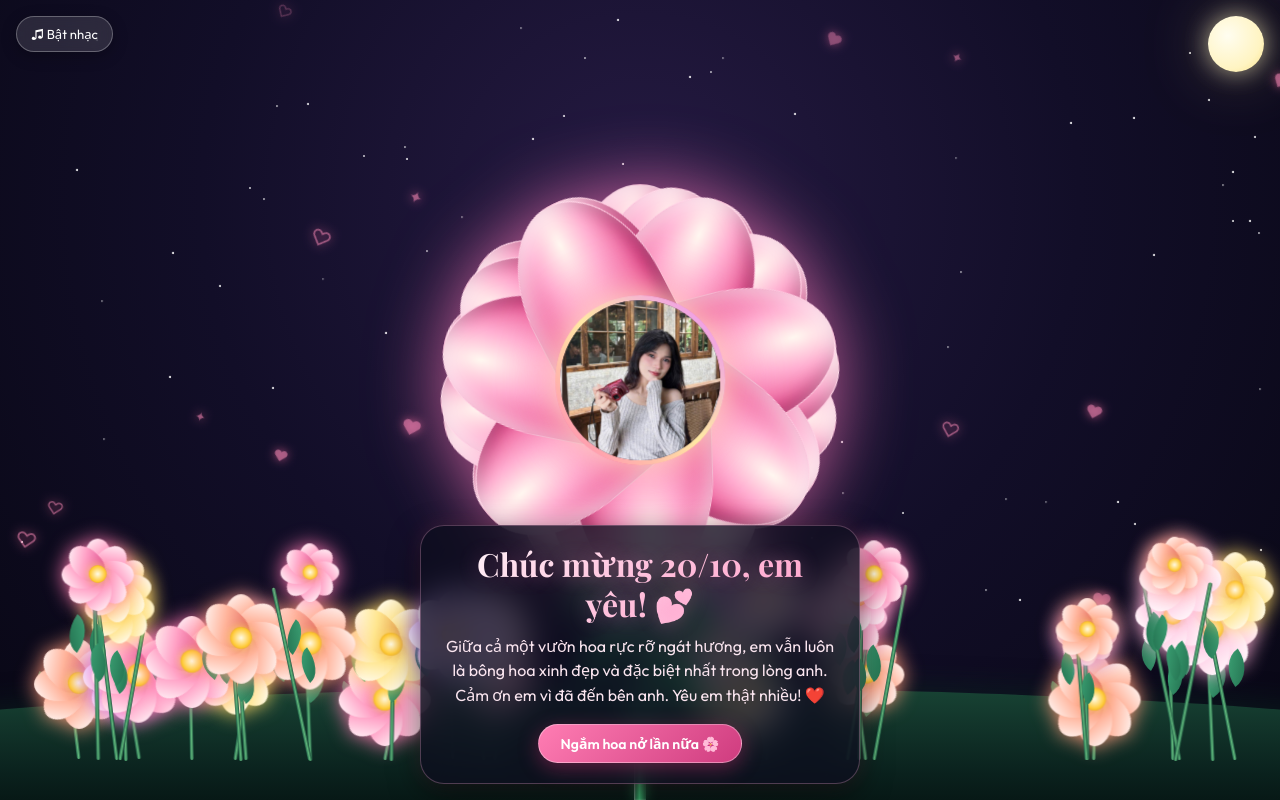
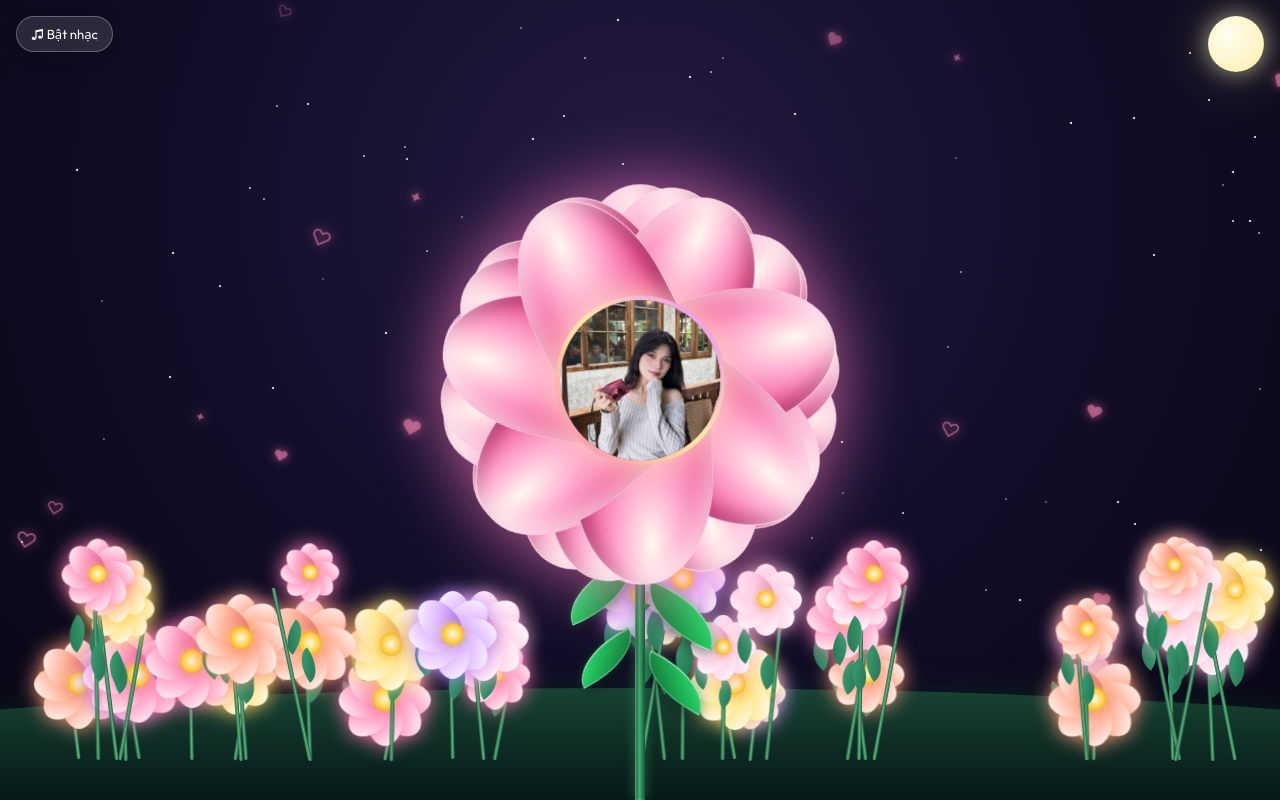
Before and after one commit to pham-hoai-lam/mylover, a plain HTML site: page index.html in a window 1280 px wide. Both pictures are taken after a click on the button "Mở món quà 💗". Drawn offline with nearby package versions, Linux system fonts and the light colour scheme; a web font is replaced by a local one.

Commit message:
feat: delay greeting popup to 3.8s and refine rosebud growth shape & circular photo framing

```diff
--- a/index.html
+++ b/index.html
@@ -22,6 +22,7 @@
       --night-deep: #080714;
       --font-body: 'Outfit', system-ui, -apple-system, sans-serif;
       --font-serif: 'Playfair Display', Georgia, serif;
+      --flower-size: clamp(190px, 52vmin, 255px);
     }
 
     * {
@@ -125,7 +126,7 @@
       height: var(--height);
       transform: translateX(-50%) scale(0);
       transform-origin: bottom center;
-      animation: grow 0.65s cubic-bezier(.17, .7, .2, 1) forwards;
+      animation: grow 0.75s cubic-bezier(.17, .7, .2, 1) forwards;
       animation-delay: var(--delay);
     }
 
@@ -178,8 +179,8 @@
       background: linear-gradient(145deg, #ffffff, var(--petal) 48%, var(--deep));
       transform-origin: 50% 90%;
       transform: translate(-50%, -88%) rotate(var(--rot)) scale(0.05);
-      animation: open 0.6s cubic-bezier(.18, .75, .2, 1.2) forwards;
-      animation-delay: calc(var(--delay) + 0.22s);
+      animation: open 0.65s cubic-bezier(.18, .75, .2, 1.2) forwards;
+      animation-delay: calc(var(--delay) + 0.25s);
     }
 
     .center {
@@ -192,8 +193,8 @@
       border-radius: 50%;
       background: radial-gradient(circle, #fffbe6, #ffca36 60%, #c48216);
       box-shadow: 0 0 8px rgba(255, 218, 90, 0.85);
-      animation: centerIn 0.28s cubic-bezier(.2, .9, .3, 1.2) forwards;
-      animation-delay: calc(var(--delay) + 0.4s);
+      animation: centerIn 0.3s cubic-bezier(.2, .9, .3, 1.2) forwards;
+      animation-delay: calc(var(--delay) + 0.45s);
     }
 
     /* Action Toolbar (Music) */
@@ -244,7 +245,7 @@
       backdrop-filter: blur(8px);
       -webkit-backdrop-filter: blur(8px);
       z-index: 25;
-      transition: opacity 0.25s ease, visibility 0.25s;
+      transition: opacity 0.35s ease, visibility 0.35s;
     }
 
     .intro.hide {
@@ -317,55 +318,119 @@
     }
 
     /* ==========================================================
-       GRAND PLANT: REAL ORGANIC SPROUTING FROM THE GROUND
+       GRAND PLANT: ELEGANT ORGANIC SPROUTING ARCHITECTURE
        ========================================================== */
     .grand-plant {
       position: fixed;
       bottom: 0;
       left: 50%;
-      transform: translateX(-50%) scale(0);
-      transform-origin: bottom center;
+      transform: translateX(-50%);
       width: clamp(210px, 56vmin, 280px);
-      /* Height allows stem to extend gracefully from ground level */
-      height: calc(100dvh - clamp(140px, 24vh, 190px));
+      height: calc(100dvh - clamp(130px, 22vh, 180px));
       max-height: 520px;
-      display: flex;
-      flex-direction: column;
-      align-items: center;
-      justify-content: flex-start;
+      pointer-events: none;
       z-index: 10;
-      pointer-events: none;
       opacity: 0;
+      visibility: hidden;
+      transition: opacity 0.25s, visibility 0.25s;
     }
 
-    /* Fast, energetic sprout from the soil (no delay!) */
-    .grand-plant.growing {
-      animation: plantSprout 0.6s cubic-bezier(0.18, 0.88, 0.28, 1.02) forwards;
+    .grand-plant.active {
+      opacity: 1;
+      visibility: visible;
     }
 
-    @keyframes plantSprout {
+    /* Grand Stem: Grows from bottom to base of flower without distortion */
+    .grand-stem {
+      position: absolute;
+      bottom: 0;
+      left: 50%;
+      transform: translateX(-50%);
+      width: 10px;
+      height: 0;
+      background: linear-gradient(90deg, #184e34 0%, #3bb16e 45%, #184e34 100%);
+      box-shadow: 0 0 12px rgba(45, 170, 95, 0.5), inset 1px 0 2px rgba(255, 255, 255, 0.4);
+      border-radius: 6px 6px 0 0;
+      z-index: 4;
+    }
+
+    .grand-plant.growing .grand-stem {
+      animation: growStem 1.05s cubic-bezier(0.22, 1, 0.36, 1) forwards;
+    }
+
+    @keyframes growStem {
+      0% { height: 0; }
+      100% { height: calc(100% - var(--flower-size)); }
+    }
+
+    /* Grand Rose Head: Rides directly on top of the growing stem */
+    .grand-rose-head {
+      position: absolute;
+      bottom: 0;
+      left: 50%;
+      transform: translateX(-50%);
+      width: var(--flower-size);
+      aspect-ratio: 1;
+      z-index: 6;
+      transition: none;
+    }
+
+    .grand-plant.growing .grand-rose-head {
+      animation: riseFlowerHead 1.05s cubic-bezier(0.22, 1, 0.36, 1) forwards;
+    }
+
+    @keyframes riseFlowerHead {
       0% {
-        transform: translateX(-50%) scaleY(0.02) scaleX(0.18);
-        opacity: 0;
-      }
-      10% {
-        opacity: 1;
+        bottom: 0;
+        transform: translateX(-50%) scale(0.62);
+        opacity: 0.85;
       }
       100% {
+        bottom: calc(100% - var(--flower-size));
         transform: translateX(-50%) scale(1);
         opacity: 1;
       }
     }
 
-    /* Grand Rose flower head */
+    /* Calyx: Green sepals cupping the base under the rose */
+    .grand-calyx {
+      position: absolute;
+      bottom: -8px;
+      left: 50%;
+      transform: translateX(-50%);
+      width: 80px;
+      height: 35px;
+      z-index: 3; /* Behind .grand-rose */
+      pointer-events: none;
+      display: flex;
+      justify-content: center;
+    }
+
+    .sepal {
+      position: absolute;
+      top: 0;
+      width: 13px;
+      height: 30px;
+      border-radius: 50% 50% 20% 20%;
+      background: linear-gradient(180deg, #4ade80 0%, #15803d 85%);
+      box-shadow: 0 2px 8px rgba(0, 0, 0, 0.4);
+      transform-origin: top center;
+      transition: transform 0.8s cubic-bezier(0.18, 0.88, 0.28, 1);
+    }
+
+    .sepal.s1 { transform: rotate(-65deg) translate(-18px, 0px); }
+    .sepal.s2 { transform: rotate(-32deg) translate(-9px, 0px); }
+    .sepal.s3 { transform: rotate(0deg) translate(0, 2px); }
+    .sepal.s4 { transform: rotate(32deg) translate(9px, 0px); }
+    .sepal.s5 { transform: rotate(65deg) translate(18px, 0px); }
+
+    /* Grand Rose Flower Container */
     .grand-rose {
       position: relative;
-      width: clamp(190px, 52vmin, 260px);
-      aspect-ratio: 1;
-      flex-shrink: 0;
+      width: 100%;
+      height: 100%;
       filter: drop-shadow(0 0 35px rgba(255, 120, 185, 0.75));
-      z-index: 6;
-      transition: none;
+      z-index: 5;
     }
 
     .rose-petals {
@@ -373,6 +438,7 @@
       inset: 0;
     }
 
+    /* PETAL IN CLOSED BUD STATE: Plump, velvety, natural rosebud shape (NO SQUISHING!) */
     .rose-petal {
       position: absolute;
       left: 50%;
@@ -384,29 +450,32 @@
       border: 1px solid rgba(255, 230, 240, 0.75);
       box-shadow: inset 8px 4px 18px rgba(255, 255, 255, 0.6), inset -8px -8px 18px rgba(110, 12, 60, 0.6);
       transform-origin: 50% 92%;
-      /* Pre-bloom: visible tight rose bud riding the stem upwards! */
-      transform: translate(-50%, -90%) rotate(var(--angle)) scale(0.06, 0.22);
+      /* Closed bud: harmonious overlapping spirals */
+      transform: translate(-50%, -90%) rotate(calc(var(--angle) * 0.16)) scale(0.28, 0.58);
       opacity: 0.95;
+      transition: transform 0.4s ease;
     }
 
-    /* Unfurls outward into full 31-petal rose */
+    /* PETAL BLOOMING: Unfurls in lush circular waves */
     .grand-rose.bloomed .rose-petal {
-      animation: roseUnfurl 0.9s cubic-bezier(.17, .85, .15, 1.12) var(--pd) forwards;
+      animation: roseUnfurl 1.15s cubic-bezier(.17, .85, .15, 1.12) var(--pd) forwards;
     }
 
     .rose-petal[style*="--layer:1"] {
       width: 37%;
       height: 57%;
       filter: brightness(1.08);
+      transform: translate(-50%, -90%) rotate(calc(var(--angle) * 0.16)) scale(0.24, 0.50);
     }
 
     .rose-petal[style*="--layer:2"] {
       width: 32%;
       height: 49%;
       filter: brightness(1.15);
+      transform: translate(-50%, -90%) rotate(calc(var(--angle) * 0.16)) scale(0.18, 0.42);
     }
 
-    /* Beloved Portrait nested inside the blooming rose */
+    /* Portrait medallion inside the rose */
     .grand-rose .portrait {
       position: absolute;
       left: 50%;
@@ -415,16 +484,16 @@
       height: 53%;
       transform: translate(-50%, -50%) scale(0);
       opacity: 0;
-      z-index: 5;
+      z-index: 8;
       border-radius: 50%;
       padding: 5px;
       background: linear-gradient(45deg, #ff81b3, #ffeaa3, #ea85ff);
       box-shadow: 0 0 35px rgba(255, 240, 190, 0.8), 0 0 65px rgba(255, 130, 185, 0.7);
+      overflow: hidden;
     }
 
     .grand-rose.bloomed .portrait {
-      /* Portrait blooms early at 0.3s into petal unfurl */
-      animation: portraitBloom 0.6s 0.3s cubic-bezier(.17, .9, .18, 1.15) forwards;
+      animation: portraitBloom 0.7s 0.45s cubic-bezier(.17, .9, .18, 1.15) forwards;
     }
 
     .portrait img {
@@ -436,56 +505,14 @@
       display: block;
     }
 
-    /* Calyx (Đài hoa xanh ôm sau gốc bông hồng) */
-    .grand-calyx {
-      position: absolute;
-      top: 215px;
-      left: 50%;
-      transform: translateX(-50%);
-      width: 80px;
-      height: 35px;
-      z-index: 4;
-      display: flex;
-      justify-content: center;
-      pointer-events: none;
-    }
-
-    .sepal {
-      position: absolute;
-      top: 0;
-      width: 13px;
-      height: 30px;
-      border-radius: 50% 50% 20% 20%;
-      background: linear-gradient(180deg, #38c872 0%, #15803d 85%);
-      box-shadow: 0 2px 6px rgba(0, 0, 0, 0.45);
-      transform-origin: top center;
-    }
-
-    .sepal.s1 { transform: rotate(-65deg) translate(-20px, -4px); }
-    .sepal.s2 { transform: rotate(-32deg) translate(-10px, 0px); }
-    .sepal.s3 { transform: rotate(0deg) translate(0, 2px); }
-    .sepal.s4 { transform: rotate(32deg) translate(10px, 0px); }
-    .sepal.s5 { transform: rotate(65deg) translate(20px, -4px); }
-
-    /* Grand Stem with Botanical Leaves extending to ground */
-    .grand-stem {
-      width: 10px;
-      flex: 1;
-      min-height: 90px;
-      position: relative;
-      margin-top: -10px;
-      border-radius: 6px 6px 0 0;
-      background: linear-gradient(90deg, #184e34 0%, #3bb16e 45%, #184e34 100%);
-      box-shadow: 0 0 12px rgba(45, 170, 95, 0.5), inset 1px 0 2px rgba(255, 255, 255, 0.4);
-      z-index: 3;
-    }
-
-    /* Prominent botanical rose leaves clearly branching left & right */
+    /* Leaves branching out along the stem */
     .grand-leaf {
       position: absolute;
       box-shadow: 0 4px 15px rgba(0, 0, 0, 0.45), 0 0 10px rgba(34, 197, 94, 0.3);
       border: 1px solid rgba(255, 255, 255, 0.4);
       z-index: 5;
+      transform: scale(0);
+      opacity: 0;
     }
 
     .grand-leaf::after {
@@ -496,16 +523,40 @@
       border-radius: inherit;
     }
 
+    /* Unfurl leaves sequentially as stem rises */
+    .grand-plant.growing .grand-leaf.l3 {
+      animation: leafUnfurlLeft 0.55s 0.38s cubic-bezier(0.18, 0.85, 0.3, 1) forwards;
+    }
+    .grand-plant.growing .grand-leaf.l4 {
+      animation: leafUnfurlRight 0.55s 0.52s cubic-bezier(0.18, 0.85, 0.3, 1) forwards;
+    }
+    .grand-plant.growing .grand-leaf.l1 {
+      animation: leafUnfurlLeft 0.55s 0.68s cubic-bezier(0.18, 0.85, 0.3, 1) forwards;
+    }
+    .grand-plant.growing .grand-leaf.l2 {
+      animation: leafUnfurlRight 0.55s 0.82s cubic-bezier(0.18, 0.85, 0.3, 1) forwards;
+    }
+
+    @keyframes leafUnfurlLeft {
+      0% { transform: scale(0) rotate(0deg); opacity: 0; }
+      100% { transform: scale(1) rotate(var(--target-rot, -24deg)); opacity: 1; }
+    }
+
+    @keyframes leafUnfurlRight {
+      0% { transform: scale(0) rotate(0deg); opacity: 0; }
+      100% { transform: scale(1) rotate(var(--target-rot, 24deg)); opacity: 1; }
+    }
+
     /* Left leaves */
     .grand-leaf.l1 {
-      top: 18px;
+      top: 16px;
       right: calc(100% - 2px);
       width: 68px;
       height: 35px;
       border-radius: 100% 0 100% 0;
       background: linear-gradient(135deg, #6ee7b7 0%, #22c55e 35%, #15803d 75%, #0f5128 100%);
       transform-origin: right center;
-      transform: rotate(-22deg);
+      --target-rot: -22deg;
     }
 
     .grand-leaf.l3 {
@@ -516,33 +567,33 @@
       border-radius: 100% 0 100% 0;
       background: linear-gradient(135deg, #6ee7b7 0%, #22c55e 35%, #15803d 75%, #0f5128 100%);
       transform-origin: right center;
-      transform: rotate(-26deg);
+      --target-rot: -26deg;
     }
 
     /* Right leaves */
     .grand-leaf.l2 {
-      top: 40px;
+      top: 38px;
       left: calc(100% - 2px);
       width: 72px;
       height: 36px;
       border-radius: 0 100% 0 100%;
       background: linear-gradient(225deg, #6ee7b7 0%, #22c55e 35%, #15803d 75%, #0f5128 100%);
       transform-origin: left center;
-      transform: rotate(22deg);
+      --target-rot: 22deg;
     }
 
     .grand-leaf.l4 {
-      top: 110px;
+      top: 108px;
       left: calc(100% - 2px);
       width: 60px;
       height: 32px;
       border-radius: 0 100% 0 100%;
       background: linear-gradient(225deg, #6ee7b7 0%, #22c55e 35%, #15803d 75%, #0f5128 100%);
       transform-origin: left center;
-      transform: rotate(26deg);
+      --target-rot: 26deg;
     }
 
-    /* Rose Thorns on the stem */
+    /* Rose Thorns */
     .thorn {
       position: absolute;
       width: 0;
@@ -551,26 +602,26 @@
       border-bottom: 4px solid transparent;
     }
     .thorn.t1 {
-      top: 30px;
+      top: 28px;
       left: -6px;
       border-right: 7px solid #228b4c;
       transform: rotate(20deg);
     }
     .thorn.t2 {
-      top: 65px;
+      top: 62px;
       right: -6px;
       border-left: 7px solid #228b4c;
       transform: rotate(-20deg);
     }
     .thorn.t3 {
-      top: 105px;
+      top: 98px;
       left: -6px;
       border-right: 7px solid #228b4c;
       transform: rotate(20deg);
     }
 
     /* ==========================================================
-       GREETING CARD OVERLAY (Slides in at bottom)
+       GREETING CARD OVERLAY (Slides in with graceful delay)
        ========================================================== */
     .card-overlay {
       position: fixed;
@@ -583,27 +634,35 @@
       padding-bottom: max(16px, env(safe-area-inset-bottom));
       z-index: 20;
       pointer-events: none;
+      visibility: hidden;
+      opacity: 0;
+      transition: visibility 0.6s, opacity 0.6s;
+    }
+
+    .card-overlay.show {
+      visibility: visible;
+      opacity: 1;
     }
 
     .card {
       width: 100%;
       max-width: min(92vw, 410px);
-      background: rgba(14, 13, 30, 0.78);
+      background: rgba(14, 13, 30, 0.82);
       backdrop-filter: blur(16px);
       -webkit-backdrop-filter: blur(16px);
       border: 1px solid rgba(255, 175, 215, 0.28);
       border-radius: 20px;
       padding: 13px 18px 15px;
-      box-shadow: 0 10px 30px rgba(0, 0, 0, 0.55), 0 0 20px rgba(255, 108, 163, 0.15);
+      box-shadow: 0 10px 30px rgba(0, 0, 0, 0.6), 0 0 20px rgba(255, 108, 163, 0.18);
       text-align: center;
       display: flex;
       flex-direction: column;
       align-items: center;
       gap: 6px;
       pointer-events: auto;
-      transform: translateY(25px);
+      transform: translateY(35px);
       opacity: 0;
-      transition: transform 0.6s cubic-bezier(0.16, 1, 0.3, 1), opacity 0.6s ease;
+      transition: transform 0.8s cubic-bezier(0.16, 1, 0.3, 1), opacity 0.8s ease;
     }
 
     .card-overlay.show .card {
@@ -665,7 +724,7 @@
     @keyframes roseUnfurl {
       0% {
         opacity: 0.95;
-        transform: translate(-50%, -90%) rotate(var(--angle)) scale(0.06, 0.22);
+        transform: translate(-50%, -90%) rotate(calc(var(--angle) * 0.16)) scale(0.28, 0.58);
       }
       100% {
         opacity: 1;
@@ -692,21 +751,18 @@
 
     /* Tablet & Desktop */
     @media (min-width: 640px) {
+      :root {
+        --flower-size: clamp(240px, 40vmin, 320px);
+      }
       .grand-plant {
         width: clamp(260px, 42vmin, 350px);
         height: calc(100dvh - clamp(160px, 20vh, 200px));
         max-height: 580px;
       }
-      .grand-rose {
-        width: clamp(240px, 40vmin, 320px);
-      }
-      .grand-stem {
-        width: 12px;
-      }
-      .grand-leaf.l1 { width: 78px; height: 42px; left: -75px; }
-      .grand-leaf.l2 { width: 82px; height: 44px; right: -78px; }
-      .grand-leaf.l3 { width: 68px; height: 36px; left: -64px; }
-      .grand-leaf.l4 { width: 72px; height: 38px; right: -68px; }
+      .grand-leaf.l1 { width: 78px; height: 42px; }
+      .grand-leaf.l2 { width: 82px; height: 44px; }
+      .grand-leaf.l3 { width: 68px; height: 36px; }
+      .grand-leaf.l4 { width: 72px; height: 38px; }
       .card {
         padding: 18px 24px 20px;
         border-radius: 24px;
@@ -747,26 +803,9 @@
     <div class="hint">Trao gửi yêu thương • Chúc em luôn rạng rỡ</div>
   </div>
 
-  <!-- Step 2: The Grand Plant Growing Organically from Ground -->
+  <!-- Step 2: The Grand Plant (Stem + Rising Rose Head + Leaves) -->
   <div class="grand-plant" id="grandPlant">
-    <!-- Big Rose Head at the top -->
-    <div class="grand-rose" id="grandRose">
-      <div class="rose-petals" id="rosePetals"></div>
-      <div class="portrait">
-        <img id="photo" src="assets/nguoi-yeu.jpg" alt="Ảnh người anh yêu">
-      </div>
-    </div>
-
-    <!-- Calyx (Đài hoa đỡ dưới bông hồng) -->
-    <div class="grand-calyx">
-      <div class="sepal s1"></div>
-      <div class="sepal s2"></div>
-      <div class="sepal s3"></div>
-      <div class="sepal s4"></div>
-      <div class="sepal s5"></div>
-    </div>
-
-    <!-- Grand Stem (Thân cây hoa to nối dài tới đất) -->
+    <!-- Grand Stem (Grows upward from ground) -->
     <div class="grand-stem">
       <div class="grand-leaf l1"></div>
       <div class="grand-leaf l2"></div>
@@ -776,9 +815,29 @@
       <div class="thorn t2"></div>
       <div class="thorn t3"></div>
     </div>
+
+    <!-- Grand Rose Head (Travels up at tip of stem & blooms) -->
+    <div class="grand-rose-head" id="grandRoseHead">
+      <!-- Calyx cupping the rose base behind petals -->
+      <div class="grand-calyx">
+        <div class="sepal s1"></div>
+        <div class="sepal s2"></div>
+        <div class="sepal s3"></div>
+        <div class="sepal s4"></div>
+        <div class="sepal s5"></div>
+      </div>
+
+      <!-- The Grand Rose with 31 Petals & Photo -->
+      <div class="grand-rose" id="grandRose">
+        <div class="rose-petals" id="rosePetals"></div>
+        <div class="portrait">
+          <img id="photo" src="assets/nguoi-yeu.jpg" alt="Ảnh người anh yêu">
+        </div>
+      </div>
+    </div>
   </div>
 
-  <!-- Step 3: Romantic Greeting Card Overlay (at bottom) -->
+  <!-- Step 3: Romantic Greeting Card Overlay (Slides in after flower blooms) -->
   <div class="card-overlay" id="cardOverlay">
     <div class="card">
       <h2>Chúc mừng 20/10, em yêu! 💕</h2>
@@ -882,36 +941,36 @@
       }
     }
 
-    // FAST & ORGANIC SEQUENCE: ZERO DELAY!
+    // CHOREOGRAPHED ELEGANT SEQUENCE
     function start() {
       if (started) return;
       started = true;
 
-      // 1. Instantly hide intro (0.25s)
+      // 1. Instantly hide intro
       intro.classList.add('hide');
 
       // Reset animation classes
-      grandPlant.classList.remove('growing');
+      grandPlant.classList.remove('active', 'growing');
       grandRose.classList.remove('bloomed');
       cardOverlay.classList.remove('show');
       void grandPlant.offsetWidth; // Force CSS reflow
 
-      // 2. Garden flowers sprout immediately
+      // 2. Garden flowers sprout across the ground
       plant();
       heartsUp();
 
-      // 3. Grand Plant shoots up out of the soil IMMEDIATELY (0ms delay!)
-      grandPlant.classList.add('growing');
+      // 3. Grand Rose Plant emerges smoothly: stem rises with the plump rosebud (0ms)
+      grandPlant.classList.add('active', 'growing');
 
-      // 4. Petals unfurl as soon as stem reaches height (~600ms)
+      // 4. Petals unfurl as soon as stem reaches height (~1050ms)
       setTimeout(() => {
         grandRose.classList.add('bloomed');
-      }, 600);
+      }, 1050);
 
-      // 5. Greeting card glides in smoothly (~1100ms)
+      // 5. Popup greeting card is delayed so user can fully admire the flower and photo! (~3800ms)
       setTimeout(() => {
         cardOverlay.classList.add('show');
-      }, 1100);
+      }, 3800);
 
       if (musicOn) {
         playMusic();
```
